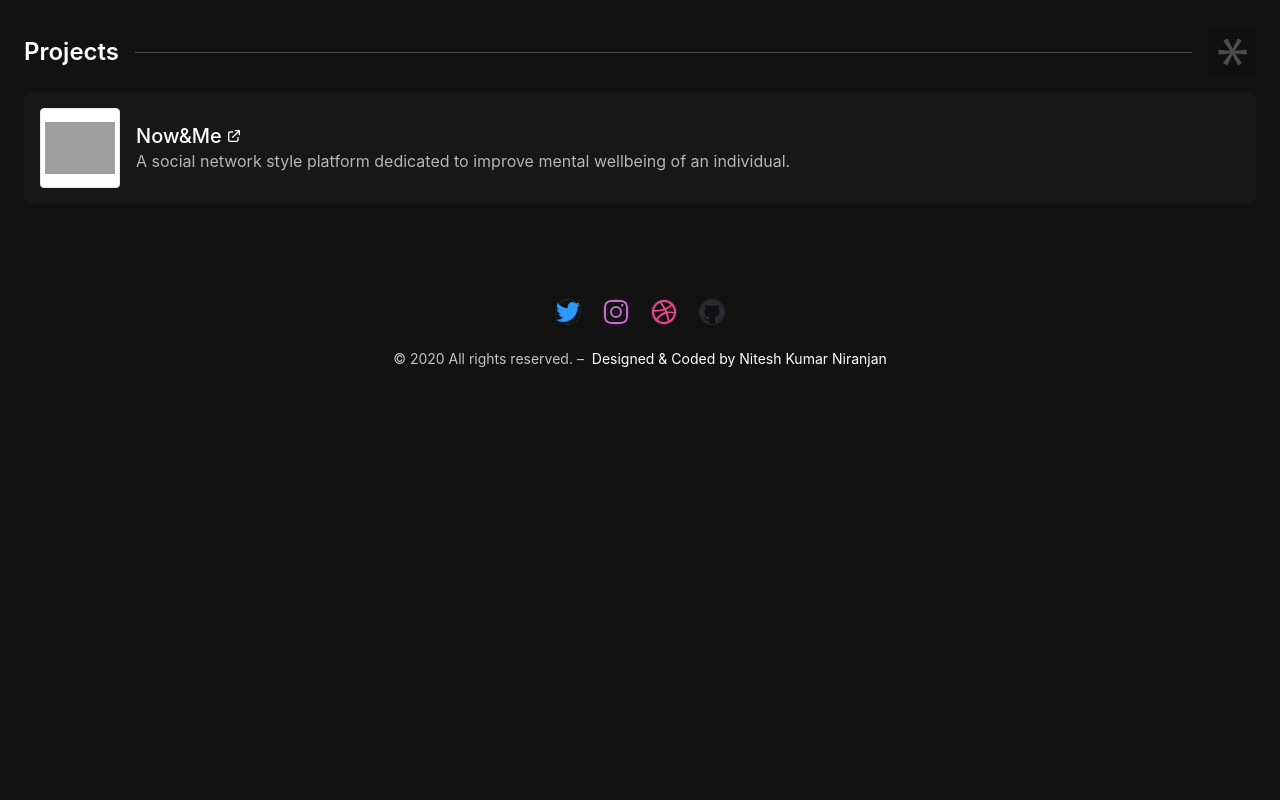
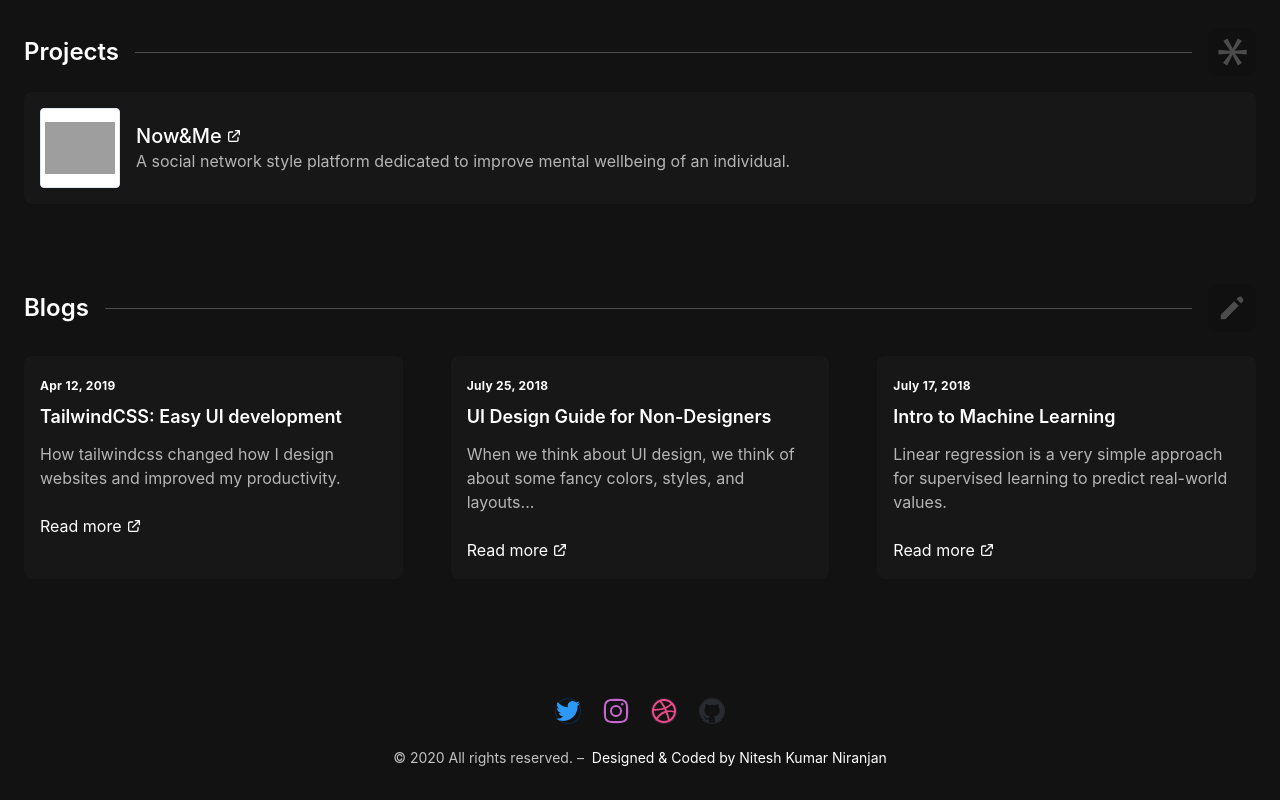
Before and after one commit to niteshkumarniranjan/theux.dev, a Next.js app: page / in a window 1280 px wide. Shown: the part 780-1580 px from the top of the page. Before the commit the page ends 1181 px from the top, so only its background shows below. Built offline with nearby package versions, Linux system fonts and the light colour scheme; grey boxes are pictures that could not be loaded; a web font is replaced by a local one; what @tailwindcss/ui would draw is missing.

Commit message:
added blogs section

```diff
--- a/pages/index.js
+++ b/pages/index.js
@@ -98,6 +98,127 @@ export default function Home() {
             </div>
           </div>
         </section>
+        <section className="mt-20">
+          {/* Heading */}
+          <div className="flex items-center justify-between">
+            <h3 className="text-xl font-semibold lg:text-2xl">Blogs</h3>
+            <span className="flex-1 h-px mx-4 bg-white bg-opacity-25"></span>
+            <span className="flex items-center justify-center w-10 h-10 bg-opacity-25 rounded-lg lg:w-12 lg:h-12 bg-night-800">
+              <svg
+                viewBox="0 0 20 20"
+                fill="currentColor"
+                className="w-6 h-6 text-white text-opacity-25 lg:w-8 lg:h-8"
+              >
+                <path d="M13.586 3.586a2 2 0 112.828 2.828l-.793.793-2.828-2.828.793-.793zM11.379 5.793L3 14.172V17h2.828l8.38-8.379-2.83-2.828z" />
+              </svg>
+            </span>
+          </div>
+          {/* Blog Posts List */}
+          <div className="flex flex-wrap -mx-6">
+            <div className="flex w-full p-6 lg:w-1/3">
+              <div className="p-4 rounded-lg bg-night-600">
+                <span className="inline-block mb-2 text-xs font-bold tracking-wide">
+                  Apr 12, 2019
+                </span>
+                <h3 className="text-lg font-semibold">
+                  TailwindCSS: Easy UI development
+                </h3>
+                <p className="mt-3 text-night-300">
+                  How tailwindcss changed how I design websites and improved my
+                  productivity.
+                </p>
+                <a
+                  href="https://nowandme.com"
+                  className="inline-flex items-center mt-6 leading-6 border-b border-transparent hover:border-gray-500"
+                  target="_blank"
+                >
+                  Read more
+                  <svg
+                    fill="none"
+                    viewBox="0 0 24 24"
+                    stroke="currentColor"
+                    className="w-4 h-4 ml-1"
+                  >
+                    <path
+                      strokeLinecap="round"
+                      strokeLinejoin="round"
+                      strokeWidth={2}
+                      d="M10 6H6a2 2 0 00-2 2v10a2 2 0 002 2h10a2 2 0 002-2v-4M14 4h6m0 0v6m0-6L10 14"
+                    />
+                  </svg>
+                </a>
+              </div>
+            </div>
+            <div className="flex w-full p-6 lg:w-1/3">
+              <div className="p-4 rounded-lg bg-night-600">
+                <span className="inline-block mb-2 text-xs font-bold tracking-wide">
+                  July 25, 2018
+                </span>
+                <h3 className="text-lg font-semibold">
+                  UI Design Guide for Non-Designers
+                </h3>
+                <p className="mt-3 text-night-300">
+                  When we think about UI design, we think of about some fancy
+                  colors, styles, and layouts...
+                </p>
+                <a
+                  href="https://nowandme.com"
+                  className="inline-flex items-center mt-6 leading-6 border-b border-transparent hover:border-gray-500"
+                  target="_blank"
+                >
+                  Read more
+                  <svg
+                    fill="none"
+                    viewBox="0 0 24 24"
+                    stroke="currentColor"
+                    className="w-4 h-4 ml-1"
+                  >
+                    <path
+                      strokeLinecap="round"
+                      strokeLinejoin="round"
+                      strokeWidth={2}
+                      d="M10 6H6a2 2 0 00-2 2v10a2 2 0 002 2h10a2 2 0 002-2v-4M14 4h6m0 0v6m0-6L10 14"
+                    />
+                  </svg>
+                </a>
+              </div>
+            </div>
+            <div className="flex w-full p-6 lg:w-1/3">
+              <div className="p-4 rounded-lg bg-night-600">
+                <span className="inline-block mb-2 text-xs font-bold tracking-wide">
+                  July 17, 2018
+                </span>
+                <h3 className="text-lg font-semibold">
+                  Intro to Machine Learning
+                </h3>
+                <p className="mt-3 text-night-300">
+                  Linear regression is a very simple approach for supervised
+                  learning to predict real-world values.
+                </p>
+                <a
+                  href="https://nowandme.com"
+                  className="inline-flex items-center mt-6 leading-6 border-b border-transparent hover:border-gray-500"
+                  target="_blank"
+                >
+                  Read more
+                  <svg
+                    fill="none"
+                    viewBox="0 0 24 24"
+                    stroke="currentColor"
+                    className="w-4 h-4 ml-1"
+                  >
+                    <path
+                      strokeLinecap="round"
+                      strokeLinejoin="round"
+                      strokeWidth={2}
+                      d="M10 6H6a2 2 0 00-2 2v10a2 2 0 002 2h10a2 2 0 002-2v-4M14 4h6m0 0v6m0-6L10 14"
+                    />
+                  </svg>
+                </a>
+              </div>
+            </div>
+          </div>
+        </section>
       </div>
     </>
   )
```
